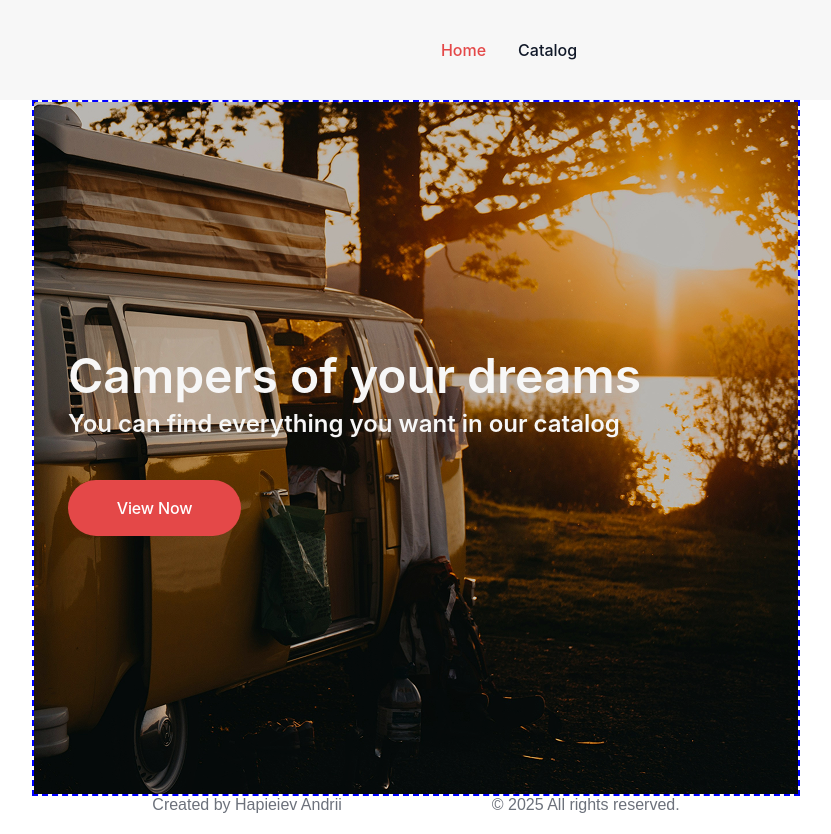
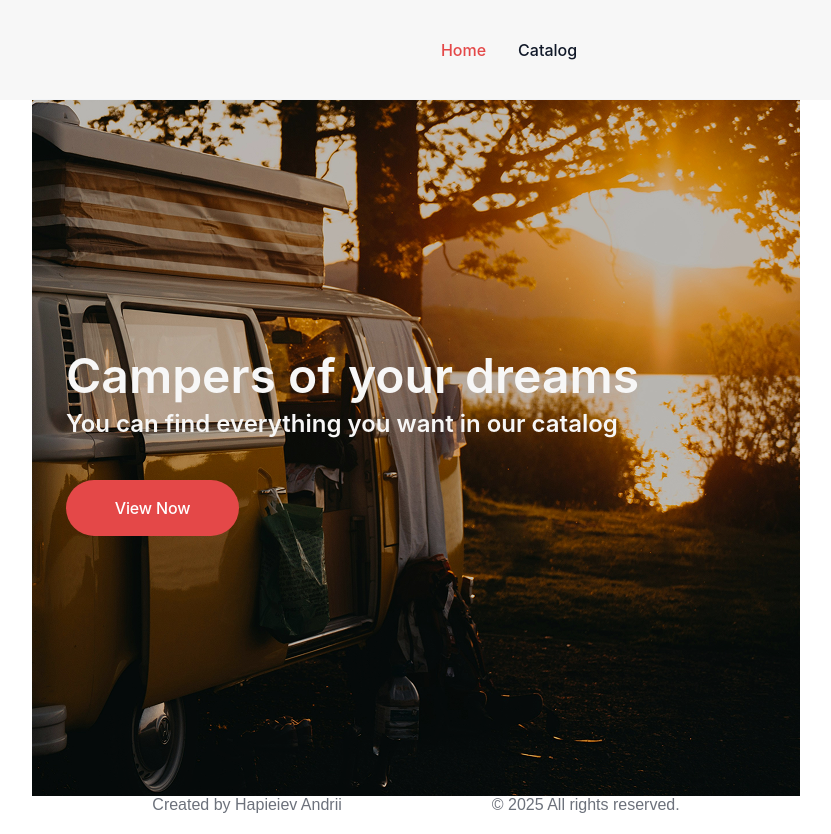
Before and after one commit to gapeevbachmut/super-travel-trucks, a Next.js app: page / in a window 1280 px wide. Shown: the whole page, without its empty margins (224-1055 px from the left). Built offline with nearby package versions, Linux system fonts and the light colour scheme; no server answers.

Commit message:
fix border

```diff
--- a/app/page.module.css
+++ b/app/page.module.css
@@ -1,6 +1,5 @@
 .homeContainer {
     width: 374px;
-    border: dashed 2px black;
     height: 696px;
 }
 
@@ -75,7 +74,6 @@
     .homeContainer {
         /* width: 1440px; */
         width: 768px;
-        border: dashed 2px blue;
     }
 
     .home {
```
